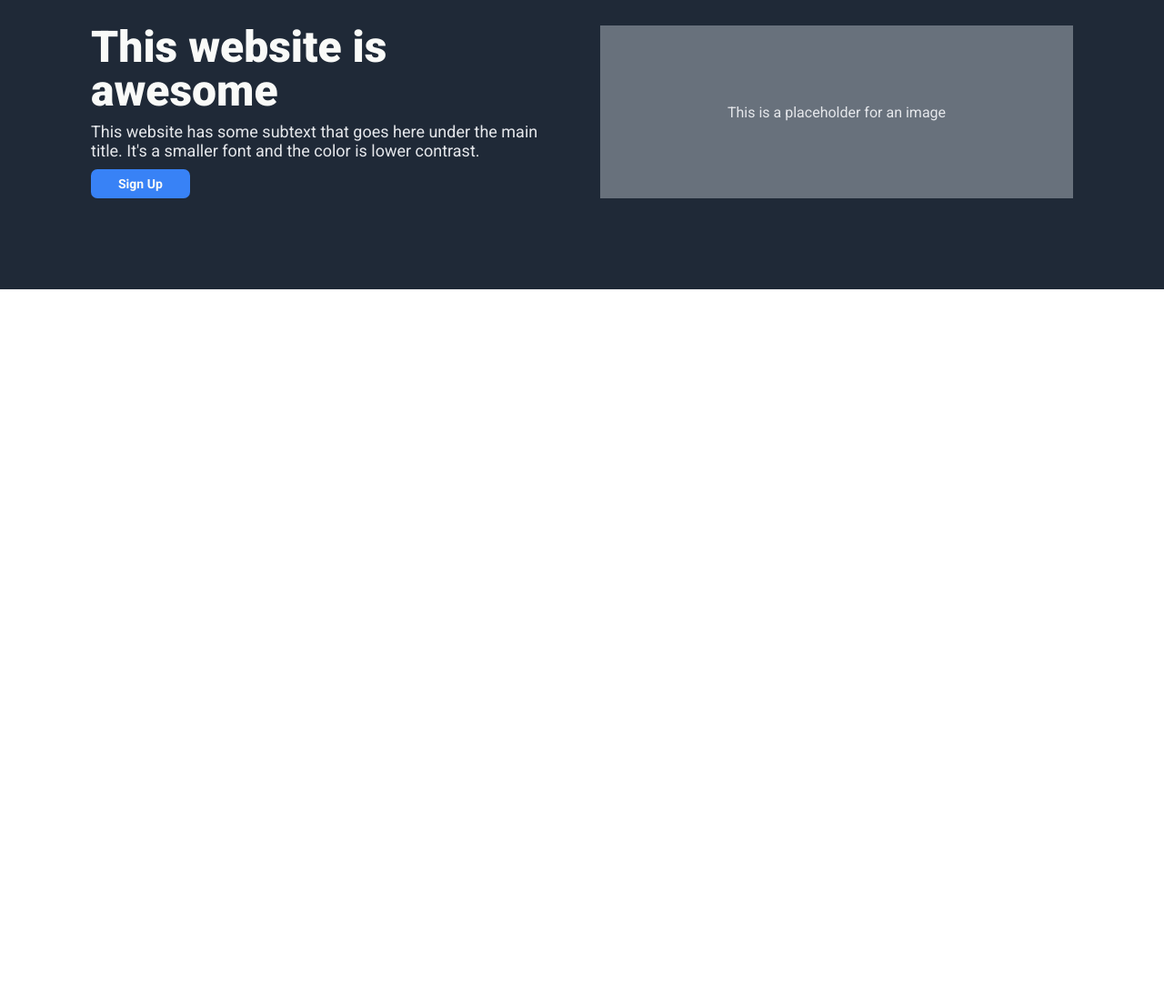
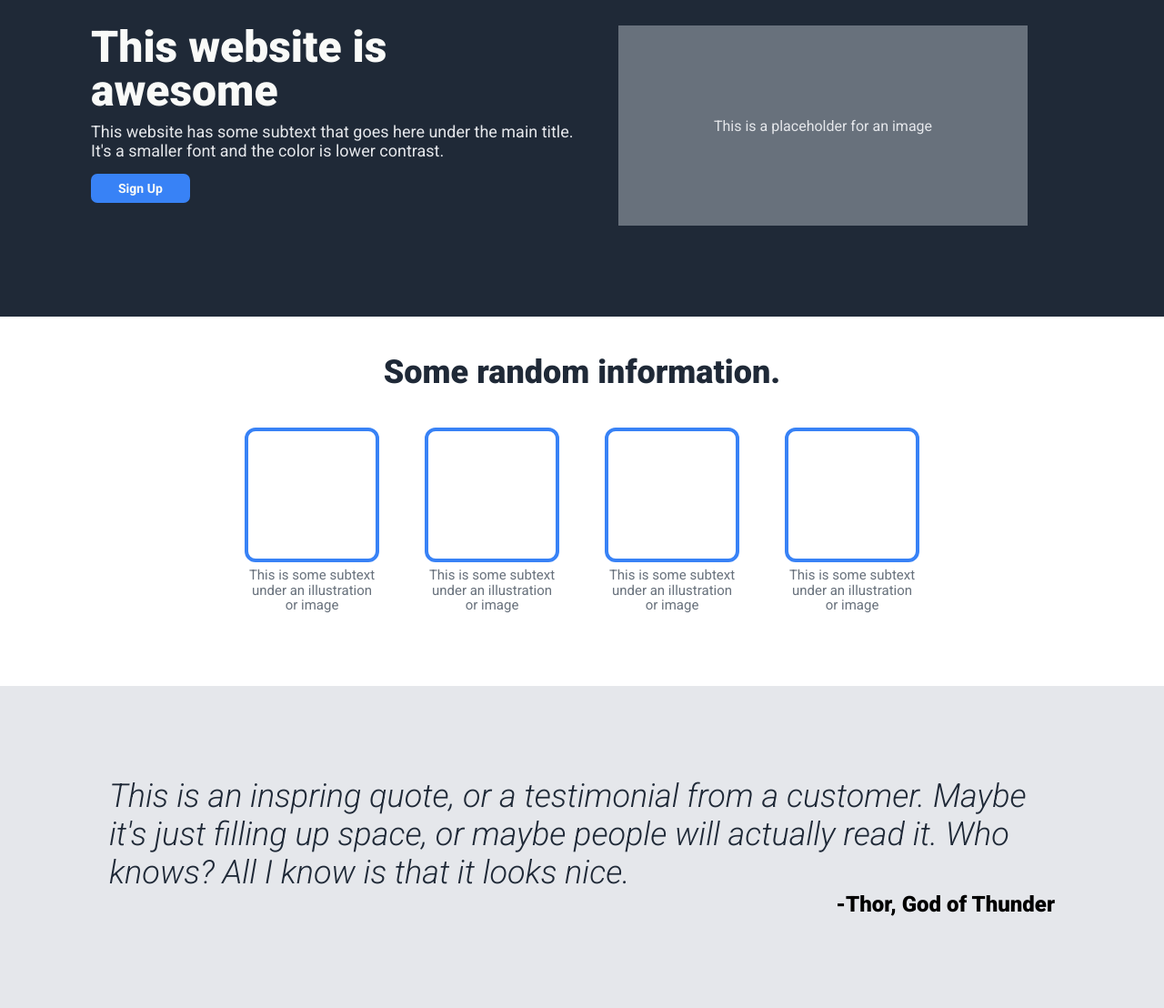
Before and after one commit to chris-kirchner/odin_landing-page, a plain HTML site: page index.html in a window 1280 px wide. Shown: the part 140-1248 px from the top of the page at 91% size. Before the commit the page ends 800 px from the top, so only its background shows below. Drawn offline with Linux system fonts and the light colour scheme.

Commit message:
Add info and quote sections

```diff
--- a/index.html
+++ b/index.html
@@ -17,6 +17,7 @@
         <li><a href="#">Header link three</a></li>
       </ul>
     </div>
+
     <div class="hero">
       <div class="left">
         <div class="text-main">This website is awesome</div>
@@ -27,5 +28,35 @@
         <div>This is a placeholder for an image</div>
       </div>
     </div>
+
+    <div class="info">
+      <div class="top">
+        <div class="text-title">Some random information.</div>
+      </div>
+      <div class="bottom">
+        <div class="box">
+          <div class="image"></div>
+          <p class="text">This is some subtext under an illustration or image</p>
+        </div>
+        <div class="box">
+          <div class="image"></div>
+          <p class="text">This is some subtext under an illustration or image</p>
+        </div>
+        <div class="box">
+          <div class="image"></div>
+          <p class="text">This is some subtext under an illustration or image</p>
+        </div>
+        <div class="box">
+          <div class="image"></div>
+          <p class="text">This is some subtext under an illustration or image</p>
+        </div>
+      </div>
+    </div>
+
+    <div class="quote">
+      <p class="text">This is an inspring quote, or a testimonial from a customer. Maybe it's just filling up space, or maybe people
+        will actually read it. Who knows? All I know is that it looks nice.</p>
+      <p class="name">-Thor, God of Thunder</p>
+    </div>
   </body>
 </html>
--- a/style.css
+++ b/style.css
@@ -26,6 +26,7 @@ li {
   color: #F9FAF8;
   transition: 1s;
   flex: 0 0 auto;
+  margin-right: 40px;
 }
 
 .header .links {
@@ -47,38 +48,41 @@ li {
 .hero {
   background: #1F2937;
   display: flex;
+  flex-wrap: wrap;
   padding: 100px;
   gap: 40px;
 }
 
 .hero .left {
-  width: 50%;
+  max-width: 50%;
+  flex: 1;
 }
 
 .hero .left .text-main {
   color: #F9FAF8;
   font-size: 48px;
   font-weight: 900;
+  line-height: 100%;
   margin-bottom: 10px;
-  line-height: 100%;
 }
 
 .hero .left .text-secondary {
   color: #E5E7EB;
   font-size: 18px;
-  margin-bottom: 10px;
+  margin-bottom: 15px;
 }
 
 .hero .right {
-  background: rgb(104, 113, 124);
+  background: #68717c;
   color: #E5E7EB;
   display: flex;
   align-items: center;
   justify-content: center;
-  width: 50%;
+  height: 220px;
+  flex: 0 0 450px;
 }
 
-button {
+.hero button {
   background: #3882F6;
   border: 0;
   color: #F9FAF8;
@@ -88,6 +92,73 @@ button {
   border-radius: 7px;
 }
 
-button:active {
+.hero button:active {
   background: #2a5baa;
 }
+
+.info {
+  display: flex;
+  flex-direction: column;
+  align-items: center;
+  padding: 40px 100px;
+}
+
+.info .top {
+  margin-bottom: 40px;
+}
+
+.info .bottom {
+  display: flex;
+  flex-wrap: wrap;
+  justify-content: center;
+  gap: 50px;
+  margin-bottom: 40px;
+}
+
+.info .text-title {
+  font-size: 36px;
+  font-weight: 900;
+  color: #1F2937;
+}
+
+.info .bottom .box {
+  display: flex;
+  flex-direction: column;
+  align-items: center;
+}
+
+.info .box .image {
+  border: 4px solid #3882F6;
+  border-radius: 12px;
+  height: 140px;
+  width: 140px;
+  margin-bottom: 6px;
+}
+
+.info .box .text {
+  font-size: 15px;
+  color: #68717c;
+  width: 140px;
+  text-align: center;
+  line-height: 110%;
+}
+
+.quote {
+  background: #E5E7EB;
+  display: flex;
+  flex-direction: column;
+  padding: 100px 120px;
+}
+
+.quote .text {
+  font-size: 36px;
+  font-weight: 300;
+  font-style: italic;
+  color: #1F2937;
+}
+
+.quote .name {
+  font-size: 24px;
+  font-weight: 900;
+  text-align: right;
+}
```
